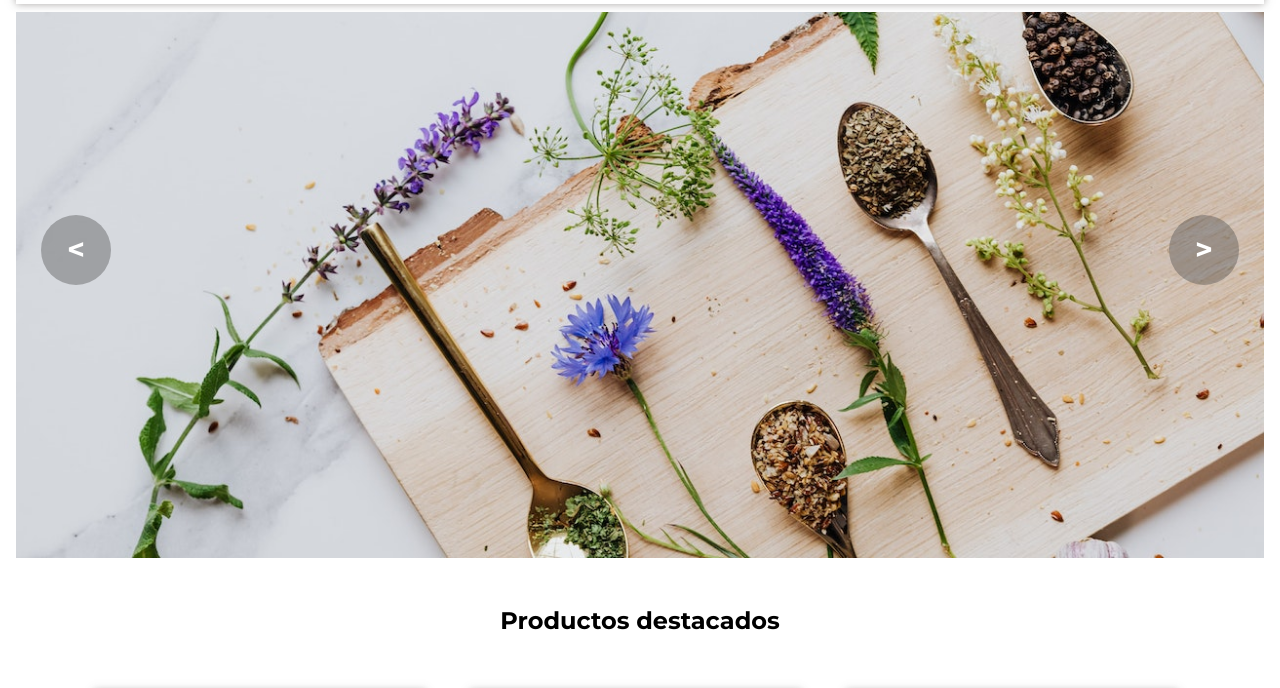
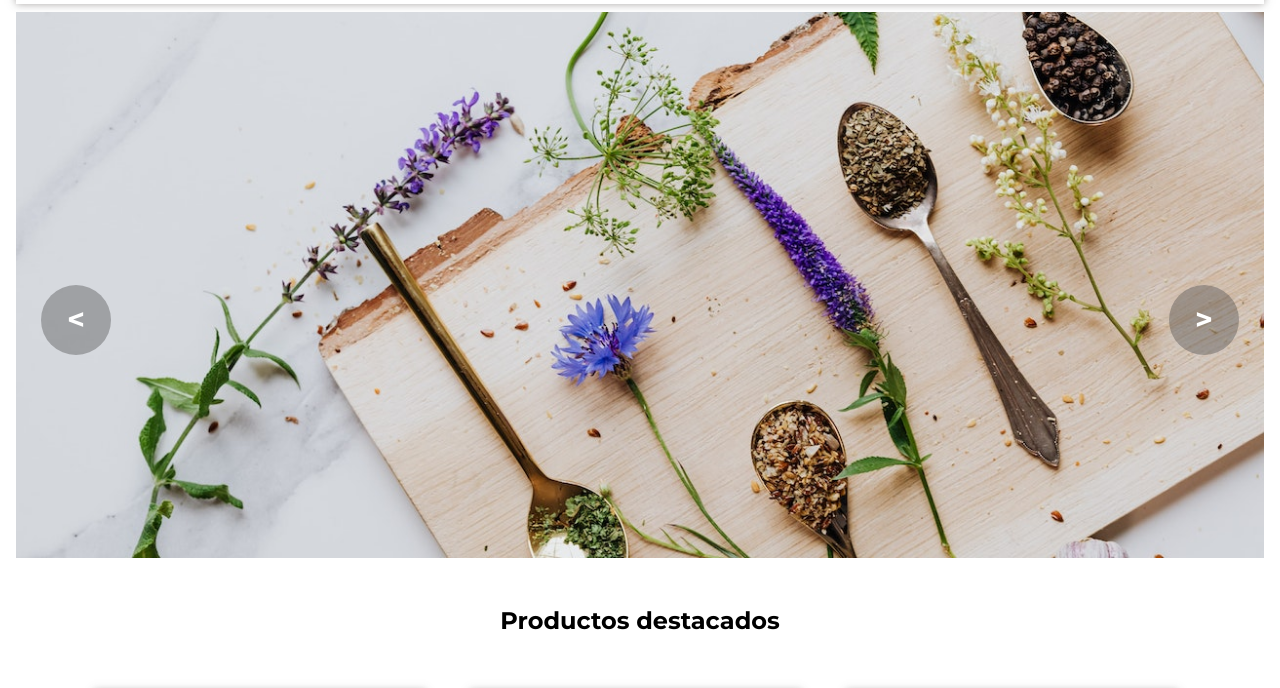
Before and after one commit to iwentothewoods/pachamamushka, a plain HTML site: page index.html in a window 1280 px wide. Shown: the part 66-754 px from the top of the page. Drawn offline with Linux system fonts and the light colour scheme.

Commit message:
fix botón

```diff
--- a/css/style.css
+++ b/css/style.css
@@ -118,12 +118,12 @@ main {
 
 .atras {
     left: 2%;
-    top: calc(50% - 70px);
+    top: calc(50%);
 }
 
 .adelante {
     right: 2%;
-    top: calc(50% - 70px);
+    top: calc(50%);
 }
 
 /* destacados */
```
Also changed, not shown: contacto.html (+6 -4 lines).
